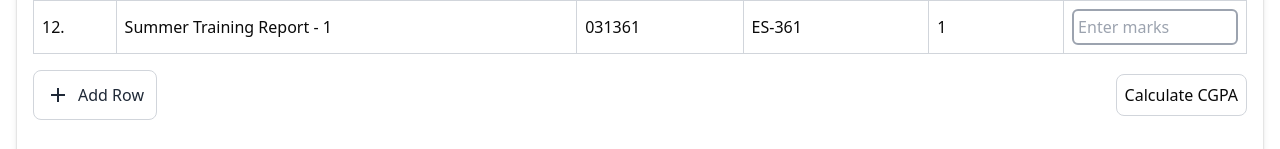
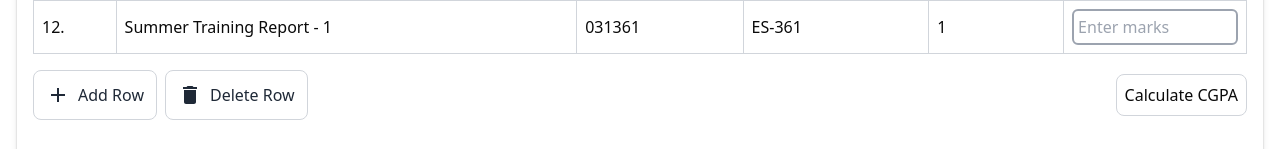
Before and after one commit to Tanaykmr/cgpa-calculator, a React (Vite) app: page / in a window 1280 px wide. Shown: the part 803-952 px from the top of the page. Built offline with nearby package versions, Linux system fonts and the light colour scheme.

Commit message:
feat: added option to remove row

```diff
--- a/src/appComponents/cgpaCalc.tsx
+++ b/src/appComponents/cgpaCalc.tsx
@@ -2,10 +2,12 @@ import { marksData } from '@/data/marksData/marksData';
 import { subjectsData } from '@/data/subjectData/subjectData';
 import { Branch } from '@/types';
 import AddIcon from '@mui/icons-material/Add';
+import DeleteIcon from '@mui/icons-material/Delete';
 import { FormEvent, useEffect, useState } from 'react';
 import eqn from '/eqn.svg';
 import book from '/book.png';
 import confetti from 'canvas-confetti';
+import { Delete } from '@mui/icons-material';
 
 export default function CGPACalculator() {
 	// State variables
@@ -57,6 +59,10 @@ export default function CGPACalculator() {
 				marks: 0,
 			},
 		]);
+	};
+
+	const deleteRow = () => {
+		setData([...data.slice(0, data.length - 1)]);
 	};
 
 	const calculateCGPA = (e: FormEvent) => {
@@ -174,6 +180,7 @@ export default function CGPACalculator() {
 					</table>
 				</div>
 				<div className="mt-4 flex items-center justify-between">
+					<div className="flex gap-2">
 						<button
 							type="button"
 							onClick={addNewRow}
@@ -182,6 +189,15 @@ export default function CGPACalculator() {
 							<AddIcon className="mr-2 h-4 w-4" />
 							Add Row
 						</button>
+						<button
+							type="button"
+							onClick={deleteRow}
+							className="flex items-center rounded-lg border border-gray-300 bg-white p-3 text-gray-800 transition-all duration-300 hover:-translate-y-0.5 hover:bg-gray-100 hover:shadow active:translate-y-0.5 active:bg-gray-200"
+						>
+							<Delete className="mr-2 h-4 w-4" />
+							Delete Row
+						</button>
+					</div>
 					{/* <ConfettiButton
 						options={{ particleCount: 100, spread: 135, ticks: 400 }}
 						type="submit"
```
Also changed, not shown: 1 other file (tests, documents, lock files or other folders). Lines whose indentation alone changed are shown as unchanged.
